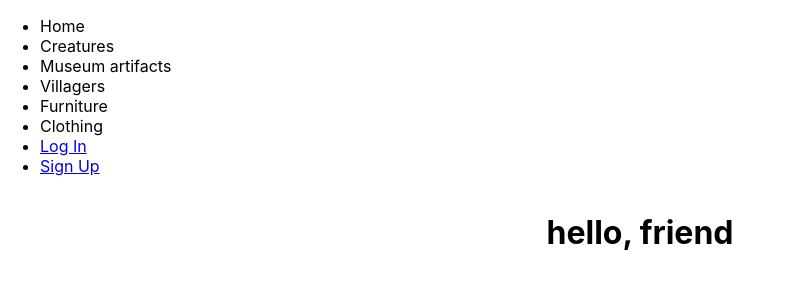
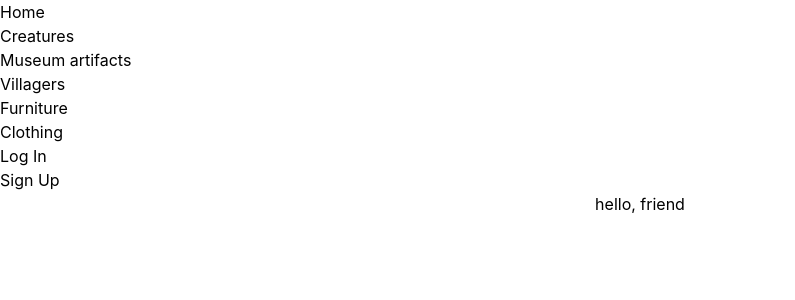
Before and after one commit to mbedard0/acnh-collector-front-end, a React (Create React App) app: page / in a window 1280 px wide. Shown: the top 300 px of the page, without its empty margins (0-795 px from the left). Built offline with nearby package versions, Linux system fonts and the light colour scheme; no server answers.

Commit message:
add tailwind and daisyui

```diff
--- a/package.json
+++ b/package.json
@@ -7,6 +7,7 @@
     "@testing-library/react": "^12.1.2",
     "@testing-library/user-event": "^13.5.0",
     "buffer": "^6.0.3",
+    "daisyui": "^2.6.4",
     "react": "^17.0.2",
     "react-dom": "^17.0.2",
     "react-router-dom": "^6.2.1",
@@ -36,5 +37,10 @@
       "last 1 firefox version",
       "last 1 safari version"
     ]
+  },
+  "devDependencies": {
+    "autoprefixer": "^10.4.2",
+    "postcss": "^8.4.8",
+    "tailwindcss": "^3.0.23"
   }
 }
--- /dev/null
+++ b/postcss.config.js
@@ -0,0 +1,6 @@
+module.exports = {
+  plugins: {
+    tailwindcss: {},
+    autoprefixer: {},
+  },
+}
--- a/src/index.css
+++ b/src/index.css
@@ -1,3 +1,7 @@
+@tailwind base;
+@tailwind components;
+@tailwind utilities;
+
 body {
   margin: 0;
   font-family: -apple-system, BlinkMacSystemFont, 'Segoe UI', 'Roboto', 'Oxygen',
--- /dev/null
+++ b/tailwind.config.js
@@ -0,0 +1,9 @@
+module.exports = {
+  content: [
+    "./src/**/*.{js,jsx,ts,tsx}",
+  ],
+  theme: {
+    extend: {},
+  },
+  plugins: [],
+}
```
Also changed, not shown: 1 other file (tests, documents, lock files or other folders).
